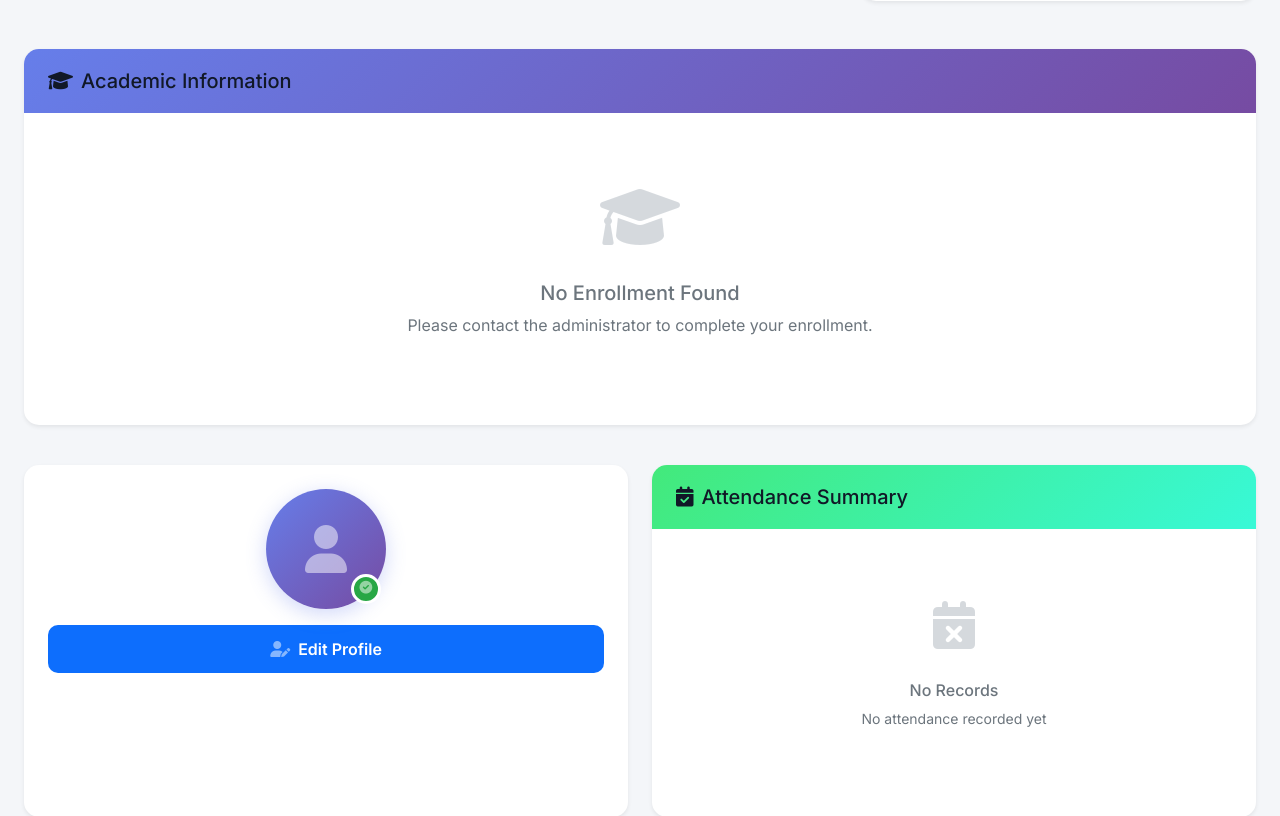
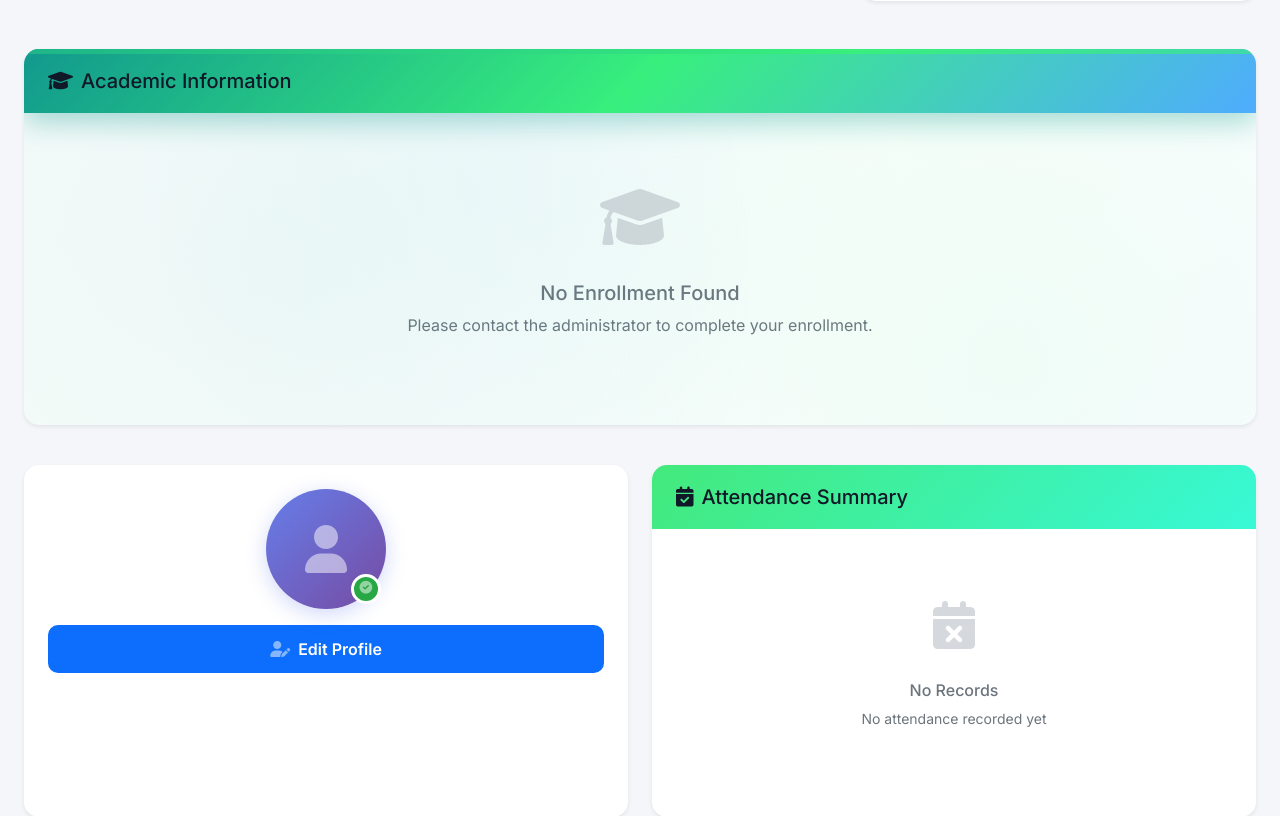
Before and after one commit to AnupBaral490/student_management_system, a Django app: template templates/accounts/student_dashboard.html in a window 1280 px wide. Shown: the part 1121-1937 px from the top of the page. Run offline with Django 5.2, Linux system fonts and the light colour scheme; the template is opened without the code that fills it, so the values that code supplies are empty.

Commit message:
made changes on student dashboard

```diff
--- a/templates/accounts/student_dashboard.html
+++ b/templates/accounts/student_dashboard.html
@@ -346,11 +346,11 @@
 <!-- Academic Information Section (Full Width) -->
 <div class="row mb-4">
     <div class="col-12">
-        <div class="card modern-card shadow-sm">
-            <div class="card-header modern-card-header bg-gradient-primary">
+        <div class="card modern-card shadow-sm academic-info-card">
+            <div class="card-header modern-card-header bg-gradient-academic">
                 <h5 class="mb-0"><i class="fas fa-graduation-cap me-2"></i>Academic Information</h5>
             </div>
-            <div class="card-body p-4">
+            <div class="card-body p-4 academic-info-body">
                 {% if enrollment %}
                 <div class="row g-4">
                     <div class="col-lg-4 col-md-6">
@@ -948,6 +948,72 @@
     background: linear-gradient(135deg, #f093fb 0%, #f5576c 100%);
 }
 
+/* Academic Information Section - Attractive Background */
+.bg-gradient-academic {
+    background: linear-gradient(135deg, #11998e 0%, #38ef7d 50%, #4facfe 100%);
+    box-shadow: 0 8px 25px rgba(17, 153, 142, 0.3);
+    animation: academicGlow 3s ease-in-out infinite;
+}
+
+@keyframes academicGlow {
+    0%, 100% {
+        box-shadow: 0 8px 25px rgba(17, 153, 142, 0.3);
+    }
+    50% {
+        box-shadow: 0 10px 35px rgba(17, 153, 142, 0.5);
+    }
+}
+
+.academic-info-card {
+    border: none;
+    overflow: hidden;
+    position: relative;
+}
+
+.academic-info-card::before {
+    content: '';
+    position: absolute;
+    top: 0;
+    left: 0;
+    right: 0;
+    height: 5px;
+    background: linear-gradient(90deg, #11998e 0%, #38ef7d 50%, #4facfe 100%);
+    animation: shimmer 3s ease-in-out infinite;
+    background-size: 200% 100%;
+}
+
+@keyframes shimmer {
+    0%, 100% {
+        background-position: 0% 50%;
+    }
+    50% {
+        background-position: 100% 50%;
+    }
+}
+
+.academic-info-body {
+    background: linear-gradient(135deg, rgba(17, 153, 142, 0.03) 0%, rgba(56, 239, 125, 0.03) 50%, rgba(79, 172, 254, 0.03) 100%);
+    position: relative;
+}
+
+.academic-info-body::before {
+    content: '';
+    position: absolute;
+    top: 0;
+    left: 0;
+    right: 0;
+    bottom: 0;
+    background-image:
+        radial-gradient(circle at 20% 50%, rgba(17, 153, 142, 0.05) 0%, transparent 50%),
+        radial-gradient(circle at 80% 80%, rgba(56, 239, 125, 0.05) 0%, transparent 50%),
+        radial-gradient(circle at 40% 20%, rgba(79, 172, 254, 0.05) 0%, transparent 50%);
+    pointer-events: none;
+}
+
+.info-section-modern {
+    position: relative;
+    z-index: 1;
+}
 .bg-gradient-info {
     background: linear-gradient(135deg, #43e97b 0%, #38f9d7 100%);
 }
```
Also changed, not shown: db.sqlite3.
